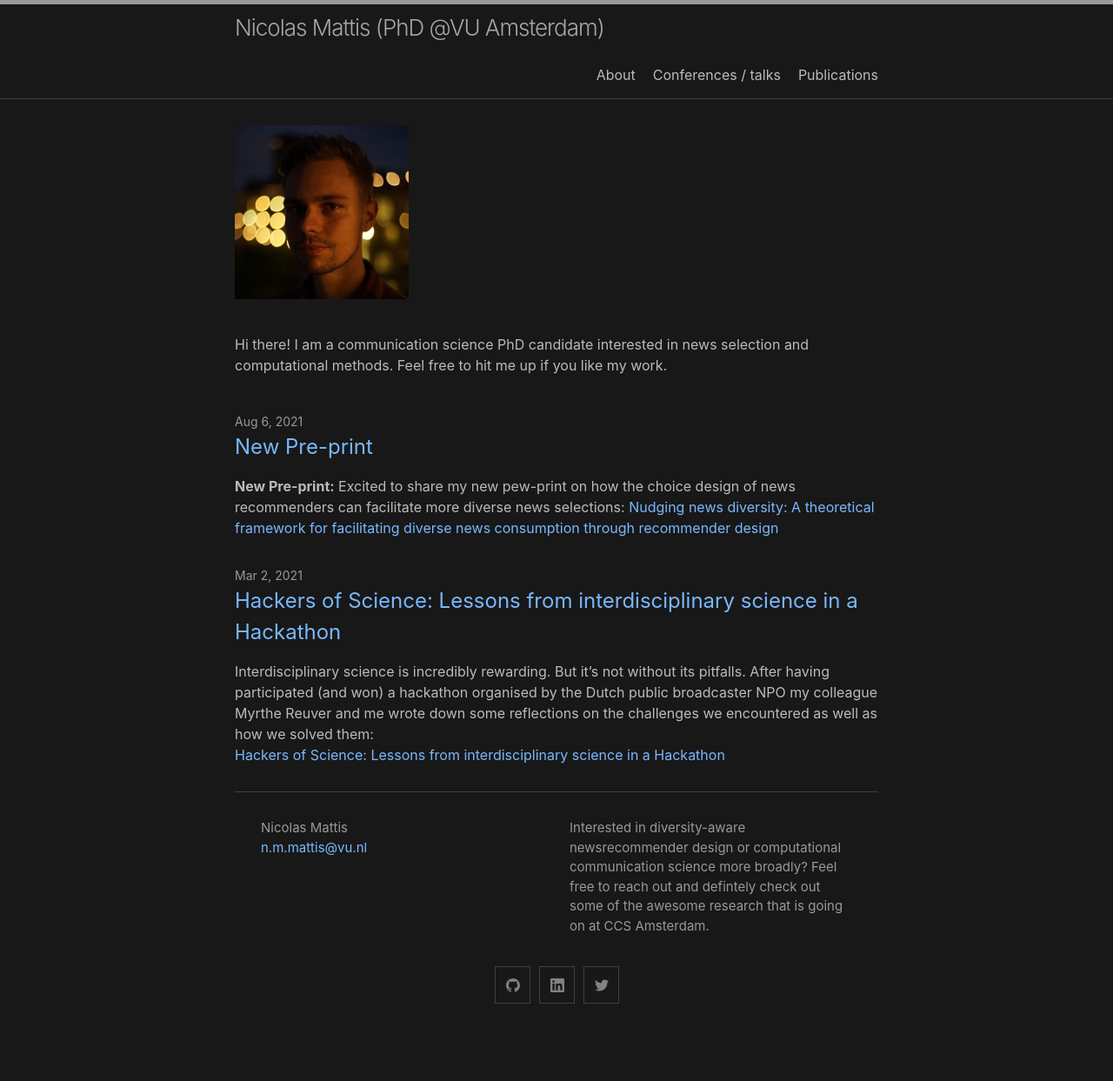
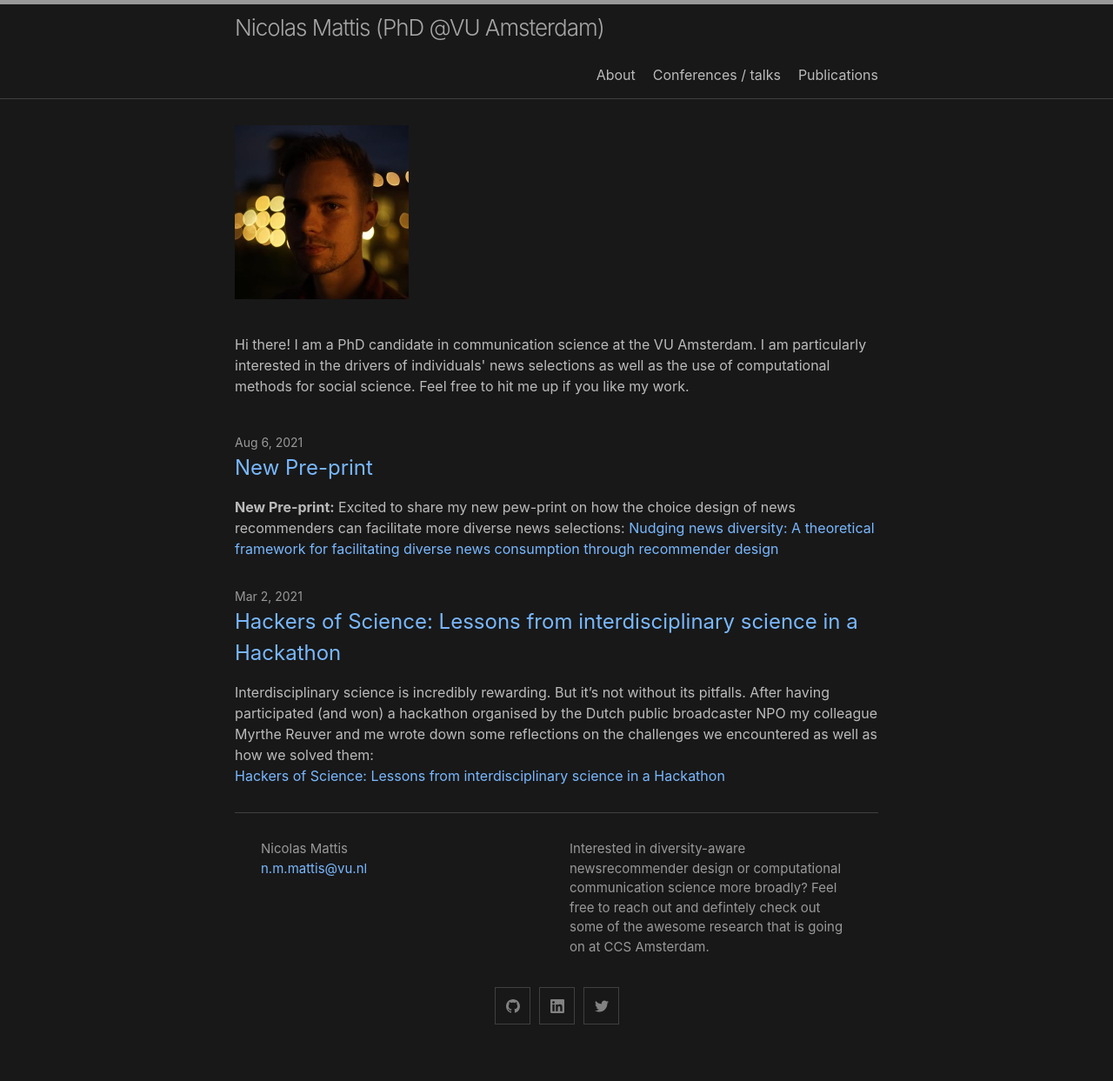
Before and after one commit to nickma101/nickma101.github.io, a Jekyll site: the page built from index.md, in a window 1280 px wide. Shown: the whole page at 87% size. Built offline with Jekyll 4.4.1, drawn with Linux system fonts in a browser that asks for light colours; before the commit the page ends 1219 px from its top, so only the background shows below that.

Commit message:
Update index.md

```diff
--- a/index.md
+++ b/index.md
@@ -11,4 +11,4 @@ layout: home
 <img src="image.jpg" width="200" height="200"/>
 </div>
 
-<p STYLE="margin:40px 0px 40px"> Hi there! I am a communication science PhD candidate interested in news selection and computational methods. Feel free to hit me up if you like my work.</p>
+<p STYLE="margin:40px 0px 40px"> Hi there! I am a PhD candidate in communication science at the VU Amsterdam. I am particularly interested in the drivers of individuals' news selections as well as the use of computational methods for social science. Feel free to hit me up if you like my work.</p>
```
